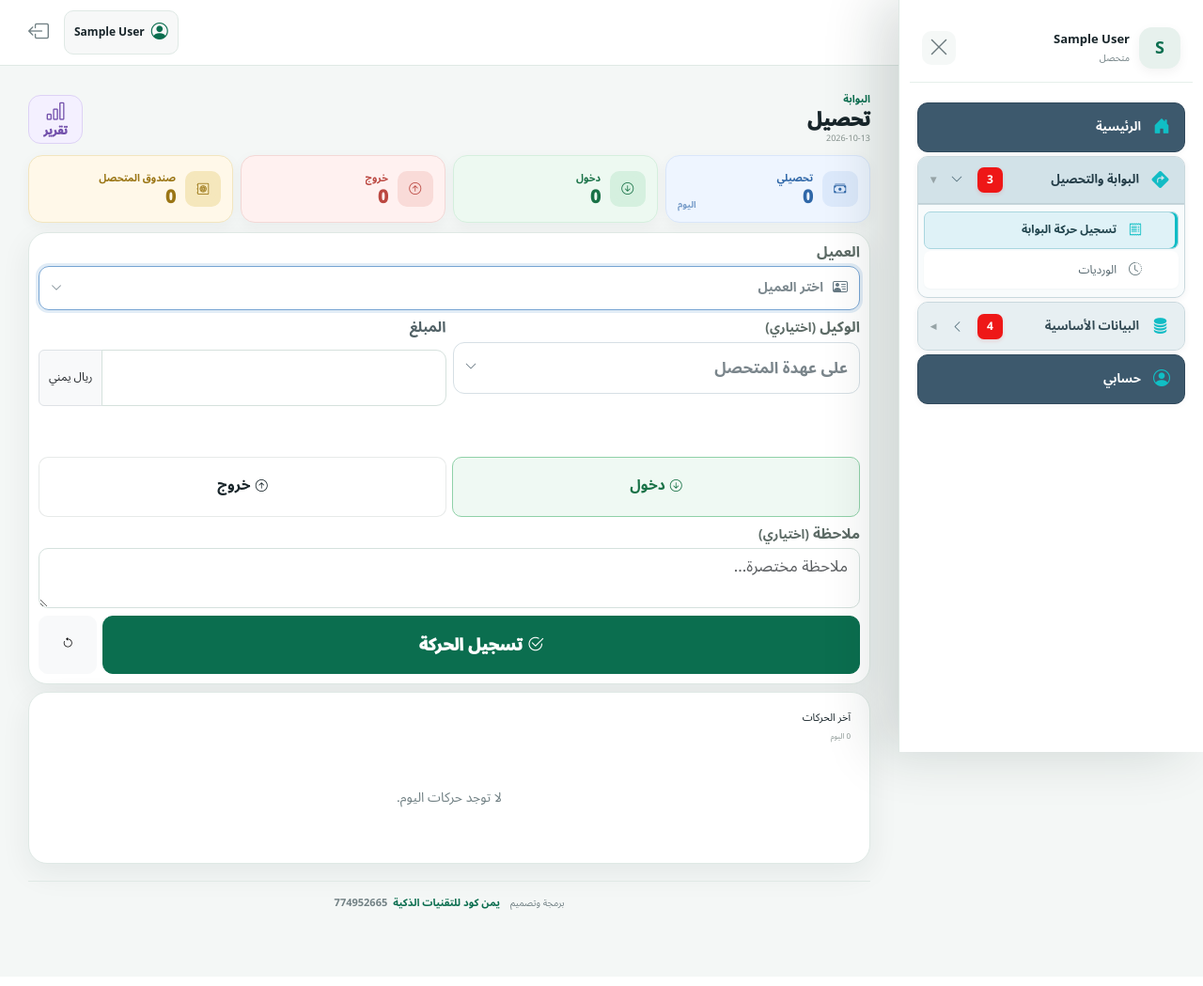
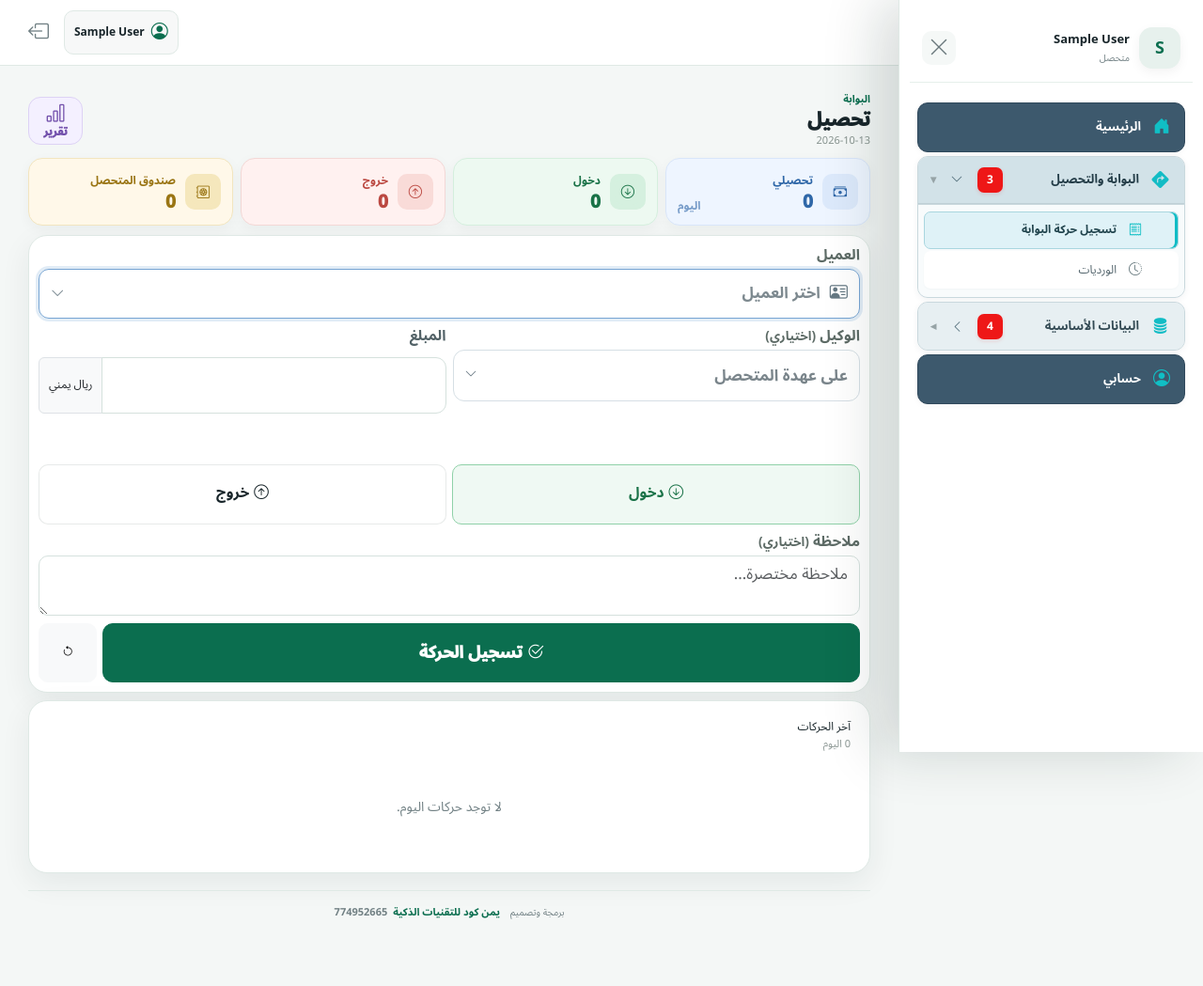
Before and after one commit to zydan25/kareem, a Flask app: page /collector in a window 1280 px wide. Shown: the whole page at 94% size. Before the commit the page ends 968 px from the top, so only its background shows below. Run offline with Flask 3, Linux system fonts and the light colour scheme; the visitor is signed in with stand-in values (Sample User, id 1); data that the repository does not hold is empty.

Commit message:
refactor(ui): make collector microcopy readable and scale-aware

```diff
--- a/app/templates/collector/index.html
+++ b/app/templates/collector/index.html
@@ -5,13 +5,13 @@
 .collector-mobile-page{max-width:900px;margin:auto}
 .collector-mobile-head{display:flex;align-items:center;justify-content:space-between;gap:8px;margin-bottom:9px}
 .collector-mobile-head h1{font-size:1.3rem;margin:0 0 2px;font-weight:950}
-.collector-mobile-head small{font-size:9px;color:#87938f}
+.collector-mobile-head small{font-size: calc(10px * var(--collector-form-scale, 1.1));color:#87938f}
 .collector-mini-stats{display:grid;grid-template-columns:repeat(4,minmax(0,1fr));gap:6px;margin-bottom:8px}
 .collector-mini-stat{border-radius:12px;padding:8px 9px;min-width:0;border:1px solid transparent;display:flex;align-items:center;gap:7px}
-.collector-mini-stat i{width:28px;height:28px;border-radius:9px;display:flex;align-items:center;justify-content:center;font-size:13px;flex:0 0 28px}
+.collector-mini-stat i{width:28px;height:28px;border-radius:9px;display:flex;align-items:center;justify-content:center;font-size: calc(13px * var(--collector-form-scale, 1.1));flex:0 0 28px}
 .collector-mini-stat .copy{min-width:0;display:flex;flex-direction:column}
-.collector-mini-stat span{font-size:8px;font-weight:850;white-space:nowrap;overflow:hidden;text-overflow:ellipsis}
-.collector-mini-stat strong{font-size:13px;line-height:1.1;white-space:nowrap;overflow:hidden;text-overflow:ellipsis}
+.collector-mini-stat span{font-size: calc(10px * var(--collector-form-scale, 1.1));font-weight:850;white-space:nowrap;overflow:hidden;text-overflow:ellipsis}
+.collector-mini-stat strong{font-size: calc(13px * var(--collector-form-scale, 1.1));line-height:1.1;white-space:nowrap;overflow:hidden;text-overflow:ellipsis}
 .collector-mini-stat.entry{background:#edf9f1;border-color:#d5efde;color:#197247}
 .collector-mini-stat.entry i{background:#d5f0df}
 .collector-mini-stat.exit{background:#fff1f0;border-color:#f3d8d6;color:#bb4841}
@@ -24,24 +24,24 @@
 .collector-form-compact{--collector-form-scale:{{collector_font_scale|default('1.1')}};display:flex;flex-direction:column;gap:8px;font-size:calc(14px * var(--collector-form-scale))}
 .collector-field{display:flex;flex-direction:column;gap:4px}
 .collector-field-row{display:grid;grid-template-columns:1fr 1fr;gap:7px}
-.collector-field .form-label{font-size:12px;font-weight:900;margin:0;color:#5d6b66}
-.collector-field .form-control,.collector-field .form-select{min-height:44px;border-radius:10px;font-size:13px}
+.collector-field .form-label{font-size: calc(12px * var(--collector-form-scale, 1.1));font-weight:900;margin:0;color:#5d6b66}
+.collector-field .form-control,.collector-field .form-select{min-height:44px;border-radius:10px;font-size: calc(13px * var(--collector-form-scale, 1.1))}
 .client-search-box{position:relative}
-.client-search-box .search-icon{position:absolute;right:10px;top:12px;color:#8b9893;font-size:13px;z-index:2}
+.client-search-box .search-icon{position:absolute;right:10px;top:12px;color:#8b9893;font-size: calc(13px * var(--collector-form-scale, 1.1));z-index:2}
 .client-search-box input{padding-right:32px!important}.client-search-box input.customer-selected{border-color:#6faed9!important;background:#f5faff!important;color:#205b86!important;font-weight:800}
 .gate-client-picker{position:relative;width:100%;min-width:0}
 .gate-client-trigger{width:100%;min-height:46px;display:flex;align-items:center;gap:10px;padding:10px 12px;border:1px solid #d6dfe5;border-radius:11px;background:#fff;color:#111;text-align:right;font:inherit}
 .gate-client-trigger:focus-visible{outline:3px solid rgba(59,130,196,.15);border-color:#76a4d3}
-.gate-client-trigger>i:first-child{color:#667984;flex:0 0 auto;font-size:16px}
-.gate-client-selected-name{flex:1;min-width:0;overflow:hidden;text-overflow:ellipsis;white-space:nowrap;color:#111;font-size:14px;font-weight:800}
+.gate-client-trigger>i:first-child{color:#667984;flex:0 0 auto;font-size: calc(16px * var(--collector-form-scale, 1.1))}
+.gate-client-selected-name{flex:1;min-width:0;overflow:hidden;text-overflow:ellipsis;white-space:nowrap;color:#111;font-size: calc(14px * var(--collector-form-scale, 1.1));font-weight:800}
 .gate-client-selected-name.is-empty{color:#7d898f;font-weight:650}
-.gate-client-chevron{color:#71818a;font-size:12px;transition:transform .15s ease}
+.gate-client-chevron{color:#71818a;font-size: calc(12px * var(--collector-form-scale, 1.1));transition:transform .15s ease}
 .gate-client-trigger[aria-expanded="true"] .gate-client-chevron{transform:rotate(180deg)}
 .gate-client-dropdown{position:absolute;z-index:450;top:calc(100% + 5px);inset-inline:0;min-width:0;background:#fff;color:#111;border:1px solid #d8e0e5;border-radius:13px;overflow:hidden;box-shadow:0 16px 35px rgba(13,30,43,.18)}
 .gate-client-dropdown[hidden]{display:none!important}
 .gate-client-search{position:relative;padding:8px;background:#fff;border-bottom:1px solid #edf0f2}
-.gate-client-search>i{position:absolute;right:20px;top:50%;transform:translateY(-50%);color:#71808a;font-size:14px;pointer-events:none}
-.gate-client-search input{min-height:44px;padding:9px 35px 9px 10px;border-radius:10px;background:#fff!important;color:#111!important;border:1px solid #d8e1e7;font-size:13px;box-shadow:none!important}
+.gate-client-search>i{position:absolute;right:20px;top:50%;transform:translateY(-50%);color:#71808a;font-size: calc(14px * var(--collector-form-scale, 1.1));pointer-events:none}
+.gate-client-search input{min-height:44px;padding:9px 35px 9px 10px;border-radius:10px;background:#fff!important;color:#111!important;border:1px solid #d8e1e7;font-size: calc(13px * var(--collector-form-scale, 1.1));box-shadow:none!important}
 .gate-client-search input:focus{border-color:#76a4d3;box-shadow:0 0 0 3px rgba(59,130,196,.12)!important}
 .client-suggestion-list{max-height:245px;overflow-y:auto;overscroll-behavior:contain;background:#fff;color:#111;border:0;border-radius:0;margin:0;box-shadow:none;scrollbar-width:thin}
 .client-suggestion-list[hidden]{display:none}
@@ -49,37 +49,37 @@
 .client-suggestion:last-child{border-bottom:0}
 .client-suggestion:hover,.client-suggestion:focus-visible{background:#f2f7fb;outline:none}
 .client-suggestion.is-selected{background:#edf5ff;color:#143b63;font-weight:900}
-.client-suggestion strong{font-size:13px;color:inherit;font-weight:inherit;min-width:0;overflow:hidden;text-overflow:ellipsis;white-space:nowrap;flex:1}
-.client-suggestion>i{font-size:14px;color:#1e68b2;margin-right:auto;flex:0 0 auto}
+.client-suggestion strong{font-size: calc(13px * var(--collector-form-scale, 1.1));color:inherit;font-weight:inherit;min-width:0;overflow:hidden;text-overflow:ellipsis;white-space:nowrap;flex:1}
+.client-suggestion>i{font-size: calc(14px * var(--collector-form-scale, 1.1));color:#1e68b2;margin-right:auto;flex:0 0 auto}
 .client-suggestion small,.client-suggestion-icon{display:none!important}
 .customer-vehicles-panel{border:1px solid #c8dbef;background:#eef6ff;border-radius:12px;padding:10px}
 .customer-vehicles-panel[hidden]{display:none}
 .customer-vehicles-head{display:flex;justify-content:space-between;align-items:center;margin-bottom:6px}
 .customer-vehicles-head strong{font-size:calc(12px * var(--collector-form-scale));color:#27679e}
-.customer-vehicles-head small{display:block;font-size:calc(9px * var(--collector-form-scale));color:#6f879b}
+.customer-vehicles-head small{display:block;font-size:calc(10px * var(--collector-form-scale));color:#6f879b}
 .customer-vehicles-list{display:grid;grid-template-columns:repeat(2,minmax(0,1fr));gap:5px}
 .customer-vehicle-option{border:1px solid #d4e2ef;background:#fff;border-radius:10px;padding:9px;display:flex;align-items:center;gap:6px;text-align:right}
 .customer-vehicle-option.active{border-color:#7db3dd;background:#e3f1ff}
 .customer-vehicle-icon{width:27px;height:27px;border-radius:8px;background:#edf6f2;color:var(--primary);display:flex;align-items:center;justify-content:center;flex:0 0 27px}
 .customer-vehicle-option span:nth-child(2){min-width:0;display:flex;flex-direction:column}
-.customer-vehicle-option strong{font-size:12px;white-space:nowrap;overflow:hidden;text-overflow:ellipsis}
-.customer-vehicle-option small{font-size:9px;color:#899590}
-.customer-vehicle-option>i{margin-right:auto;font-size:9px;color:#9aa5a2}
+.customer-vehicle-option strong{font-size: calc(12px * var(--collector-form-scale, 1.1));white-space:nowrap;overflow:hidden;text-overflow:ellipsis}
+.customer-vehicle-option small{font-size: calc(10px * var(--collector-form-scale, 1.1));color:#899590}
+.customer-vehicle-option>i{margin-right:auto;font-size: calc(10px * var(--collector-form-scale, 1.1));color:#9aa5a2}
 .collector-selected-vehicle{display:flex;align-items:center;gap:8px;border:1px solid #8fc0e6;border-radius:12px;padding:9px;background:#f0f7ff;color:#235f8e}
 .collector-selected-vehicle[hidden]{display:none}
 .selected-vehicle-icon{width:34px;height:34px;border-radius:10px;background:#dceeff;color:#2b74ad;display:flex;align-items:center;justify-content:center}
 .collector-selected-vehicle>div{min-width:0;display:flex;flex-direction:column}
 .collector-selected-vehicle strong{font-size:calc(13px * var(--collector-form-scale));white-space:nowrap;overflow:hidden;text-overflow:ellipsis}
 .collector-selected-vehicle small{font-size:calc(10px * var(--collector-form-scale));color:#5f7e96}
-.collector-selected-vehicle button{margin-right:auto;border-radius:8px;font-size:9px;padding:5px 7px}
+.collector-selected-vehicle button{margin-right:auto;border-radius:8px;font-size: calc(10px * var(--collector-form-scale, 1.1));padding:5px 7px}
 .collector-inline-actions{display:flex;gap:5px;flex-wrap:wrap}
-.collector-inline-actions .btn{border-radius:9px;padding:6px 8px;font-size:9px;font-weight:850}
+.collector-inline-actions .btn{border-radius:9px;padding:6px 8px;font-size: calc(10px * var(--collector-form-scale, 1.1));font-weight:850}
 .direction-compact{display:grid;grid-template-columns:1fr 1fr;gap:6px}
 .direction-choice{margin:0}
 .direction-choice input{position:absolute;opacity:0;pointer-events:none}
 .direction-choice span{display:flex;align-items:center;justify-content:center;gap:5px;border:1px solid rgba(37,65,58,.11);border-radius:10px;padding:8px 6px;background:#fff}
-.direction-choice b{font-size:10px}
-.direction-choice i{font-size:13px}
+.direction-choice b{font-size: calc(10px * var(--collector-form-scale, 1.1))}
+.direction-choice i{font-size: calc(13px * var(--collector-form-scale, 1.1))}
 .direction-choice small{display:none}
 .direction-choice.entry input:checked+span{background:#eff9f3;border-color:#8fd1a8;color:#197247}
 .direction-choice.exit input:checked+span{background:#fff2f1;border-color:#e5a7a2;color:#bb4841}
@@ -94,24 +94,24 @@
 .collector-amount-words{font-size:calc(18px * var(--collector-form-scale))!important;font-weight:950!important;line-height:1.5;color:#d62828!important;text-align:center;min-height:28px;margin-top:4px}
 .collector-recent{margin-top:8px}
 .collector-recent-head{display:flex;align-items:center;justify-content:space-between;gap:6px;margin-bottom:7px}
-.collector-recent-head h3{font-size:11px;margin:0}
-.collector-recent-head small{font-size:8px;color:#8c9794}
+.collector-recent-head h3{font-size: calc(11px * var(--collector-form-scale, 1.1));margin:0}
+.collector-recent-head small{font-size: calc(10px * var(--collector-form-scale, 1.1));color:#8c9794}
 .collector-recent-list{display:grid;grid-template-columns:repeat(2,minmax(0,1fr));gap:6px}
 .recent-mini{border:1px solid rgba(37,65,58,.09);background:#fff;border-radius:10px;padding:7px;display:flex;flex-direction:column;gap:3px}
-.recent-mini strong{font-size:10px}
-.recent-mini .meta{font-size:8px;color:#8a9692;white-space:nowrap;overflow:hidden;text-overflow:ellipsis}
-.recent-mini .amount{font-size:9px;font-weight:900}
+.recent-mini strong{font-size: calc(10px * var(--collector-form-scale, 1.1))}
+.recent-mini .meta{font-size: calc(10px * var(--collector-form-scale, 1.1));color:#8a9692;white-space:nowrap;overflow:hidden;text-overflow:ellipsis}
+.recent-mini .amount{font-size: calc(10px * var(--collector-form-scale, 1.1));font-weight:900}
 .recent-mini .top{display:flex;justify-content:space-between;gap:5px}
-.recent-mini a{font-size:8px}
+.recent-mini a{font-size: calc(10px * var(--collector-form-scale, 1.1))}
 @media(max-width:700px){
   .collector-mobile-page{padding-bottom:8px}
   .collector-mobile-head{align-items:flex-end}
   .collector-mobile-head h1{font-size:1.15rem}
   .collector-mini-stats{gap:5px}
   .collector-mini-stat{padding:6px 5px;border-radius:10px;gap:4px}
-  .collector-mini-stat i{width:24px;height:24px;flex-basis:24px;font-size:11px;border-radius:7px}
-  .collector-mini-stat span{font-size:7px}
-  .collector-mini-stat strong{font-size:11px}
+  .collector-mini-stat i{width:24px;height:24px;flex-basis:24px;font-size: calc(11px * var(--collector-form-scale, 1.1));border-radius:7px}
+  .collector-mini-stat span{font-size: calc(10px * var(--collector-form-scale, 1.1))}
+  .collector-mini-stat strong{font-size: calc(11px * var(--collector-form-scale, 1.1))}
   .collector-field-row,.collector-optional-grid,.collector-recent-list{grid-template-columns:1fr 1fr}
   .customer-vehicles-list{grid-template-columns:1fr 1fr}
 }
@@ -200,15 +200,15 @@
 .collector-mini-stat{position:relative;min-height:calc(60px * var(--stats-scale));padding:calc(8px * var(--stats-scale)) calc(10px * var(--stats-scale));border-radius:15px;display:flex;align-items:center;gap:calc(8px * var(--stats-scale));overflow:hidden;box-shadow:0 4px 14px rgba(20,45,37,.045)}
 .collector-mini-stat .stat-icon{width:calc(32px * var(--stats-scale));height:calc(32px * var(--stats-scale));flex:0 0 auto;border-radius:10px;display:flex;align-items:center;justify-content:center;font-size:calc(15px * var(--stats-scale))}
 .collector-mini-stat .copy{display:flex;flex-direction:column;gap:2px;min-width:0}
-.collector-mini-stat span{font-size:calc(9px * var(--stats-scale));font-weight:900}
+.collector-mini-stat span{font-size:calc(10px * var(--stats-scale));font-weight:900}
 .collector-mini-stat strong{font-size:calc(16px * var(--stats-scale));font-weight:950;line-height:1.05;white-space:nowrap;overflow:hidden;text-overflow:ellipsis}
-.collector-mini-stat>small{margin-right:auto;align-self:flex-end;font-size:calc(8px * var(--stats-scale));opacity:.62;font-weight:800}
+.collector-mini-stat>small{margin-right:auto;align-self:flex-end;font-size:calc(10px * var(--stats-scale));opacity:.62;font-weight:800}
 .collector-mini-stat.total .stat-icon{background:#dce9fb}.collector-mini-stat.entry .stat-icon{background:#d5f0df}.collector-mini-stat.exit .stat-icon{background:#f9dbd8}.collector-mini-stat.cashbox .stat-icon{background:#f5e7bc}
 @media(max-width:700px){
   .collector-mobile-head{align-items:center}
   .collector-head-actions{gap:5px}
   .collector-head-action{width:calc(50px * var(--collector-form-scale,1.2));min-height:calc(48px * var(--collector-form-scale,1.2));border-radius:12px}
-  .collector-head-action span{font-size:calc(8px * var(--collector-form-scale,1.2))}
+  .collector-head-action span{font-size:calc(10px * var(--collector-form-scale,1.2))}
   .collector-mini-stats{grid-template-columns:1fr 1fr;gap:6px}
   .collector-mini-stat{min-height:calc(62px * var(--stats-scale));border-radius:14px}
 }</style>
```
